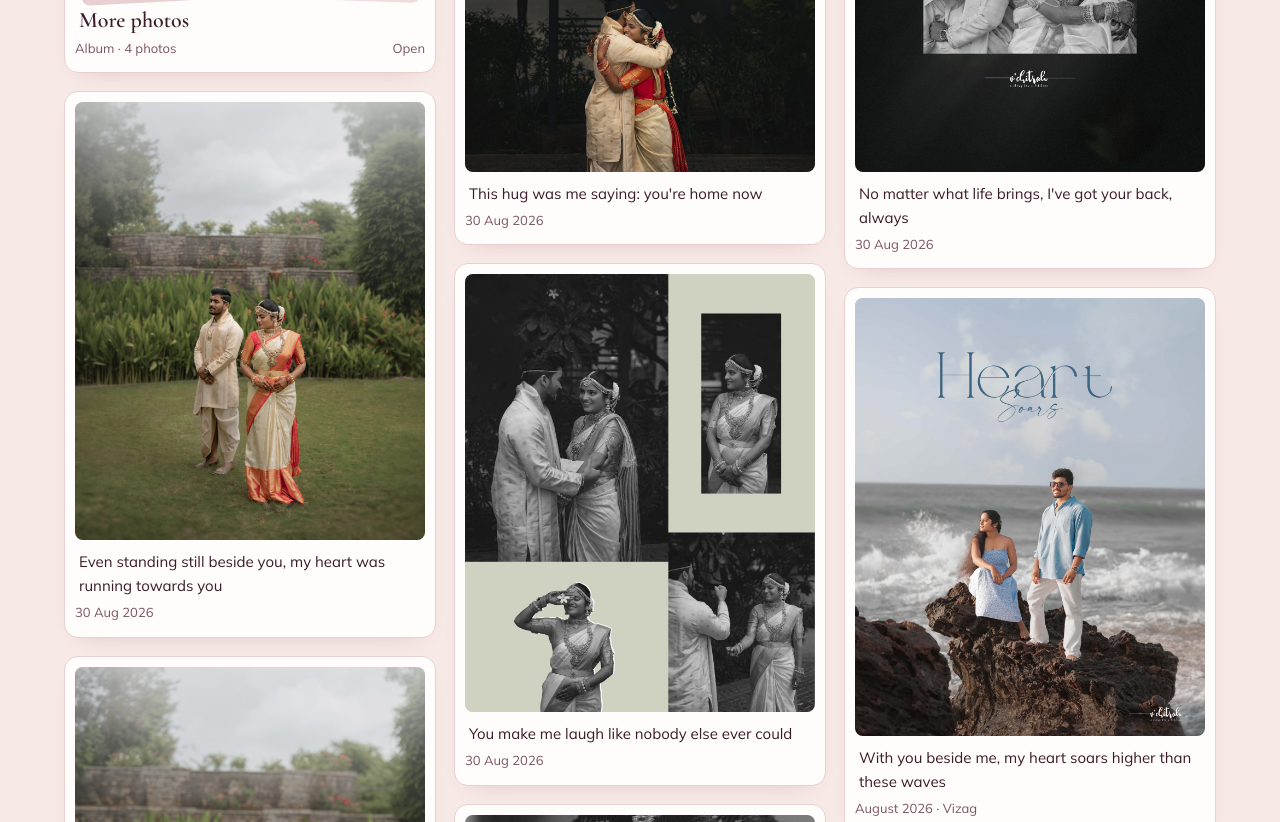
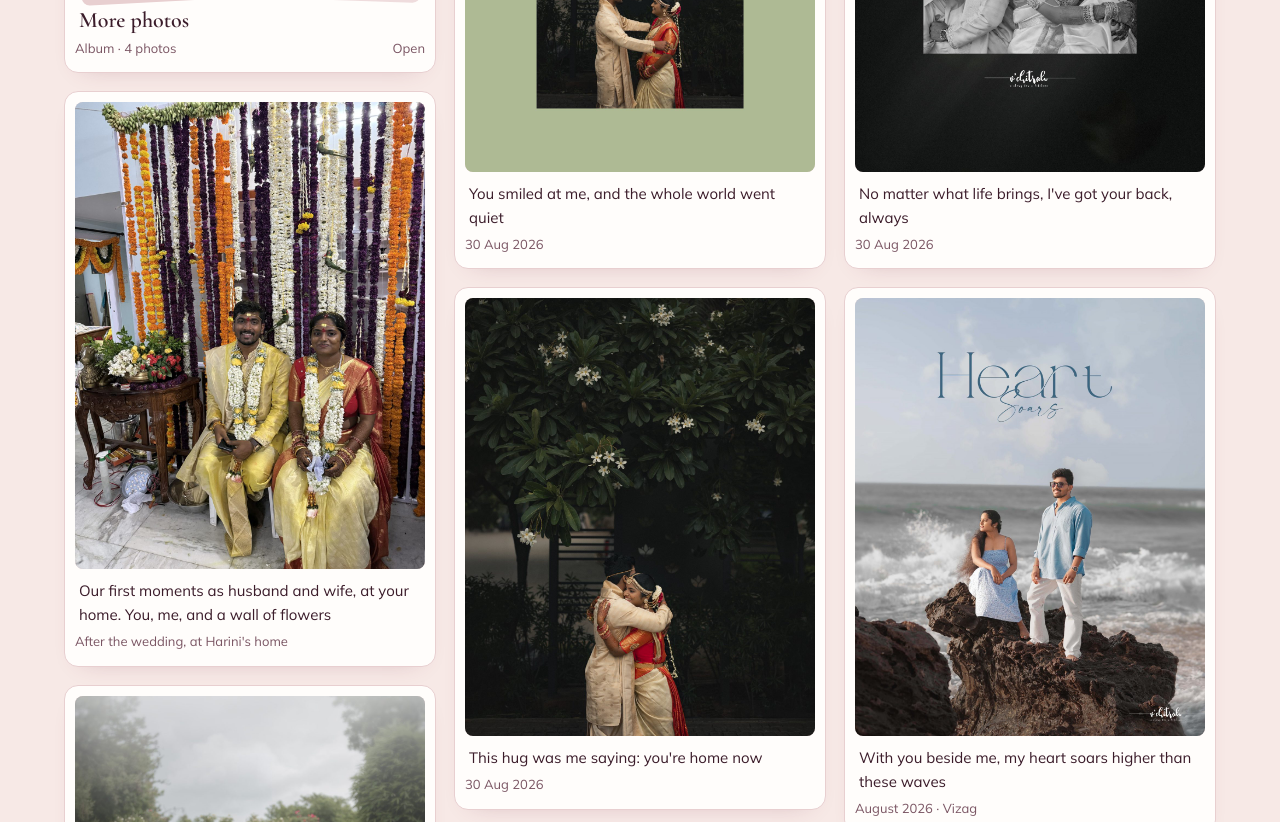
Before and after one commit to ajhr123/ajay-harini, a plain HTML site: page index.html in a window 1280 px wide. Shown: the part 2416-3238 px from the top of the page. Drawn offline with nearby package versions, Linux system fonts and the light colour scheme.

Commit message:
Add post-wedding photo at Harini's home
Co-Authored-By: Claude Opus 5.5 <noreply@anthropic.com>
Claude-Session: https://claude.ai/code/session_015qCXLi5wJVaNCC8aWCwGuR

```diff
--- a/index.html
+++ b/index.html
@@ -215,7 +215,7 @@ $('lbClose').onclick=()=>$('lb').close();
 $('lb').addEventListener('close',()=>{$('lbMedia').innerHTML=''});
 document.addEventListener('keydown',e=>{if(!$('lb').open)return;if(e.key==='ArrowLeft')show(cur-1);if(e.key==='ArrowRight')show(cur+1)});
 fetch('memories.json',{cache:'no-cache'}).then(r=>r.json()).then(d=>{
-  items=(d.memories||[]).filter(m=>m.file).sort((a,b)=>(b.date||'').localeCompare(a.date||''));render();
+  items=(d.memories||[]).filter(m=>m.file).sort((a,b)=>(b.sort||b.date||'').localeCompare(a.sort||a.date||''));render();
   if(d.birthdayVideo&&Date.now()>=BDAY-12*36e5)$('bdFrame').innerHTML=`<video src="media/${encodeURIComponent(d.birthdayVideo)}" controls playsinline preload="metadata"></video>`;
 }).catch(()=>{$('status').textContent='Memories could not be loaded. Please refresh.'});
 }
--- a/memories.json
+++ b/memories.json
@@ -1,6 +1,15 @@
 {
  "birthdayVideo": "",
  "memories": [
+  {
+   "file": "post-wedding-01.jpg",
+   "type": "image",
+   "caption": "Our first moments as husband and wife, at your home. You, me, and a wall of flowers",
+   "date": "",
+   "sort": "2026-08-31",
+   "place": "After the wedding, at Harini's home",
+   "chapter": "Hindu wedding"
+  },
   {
    "file": "wedding-01.jpg",
    "type": "image",
```
Also changed, not shown: media/post-wedding-01.jpg (added).
